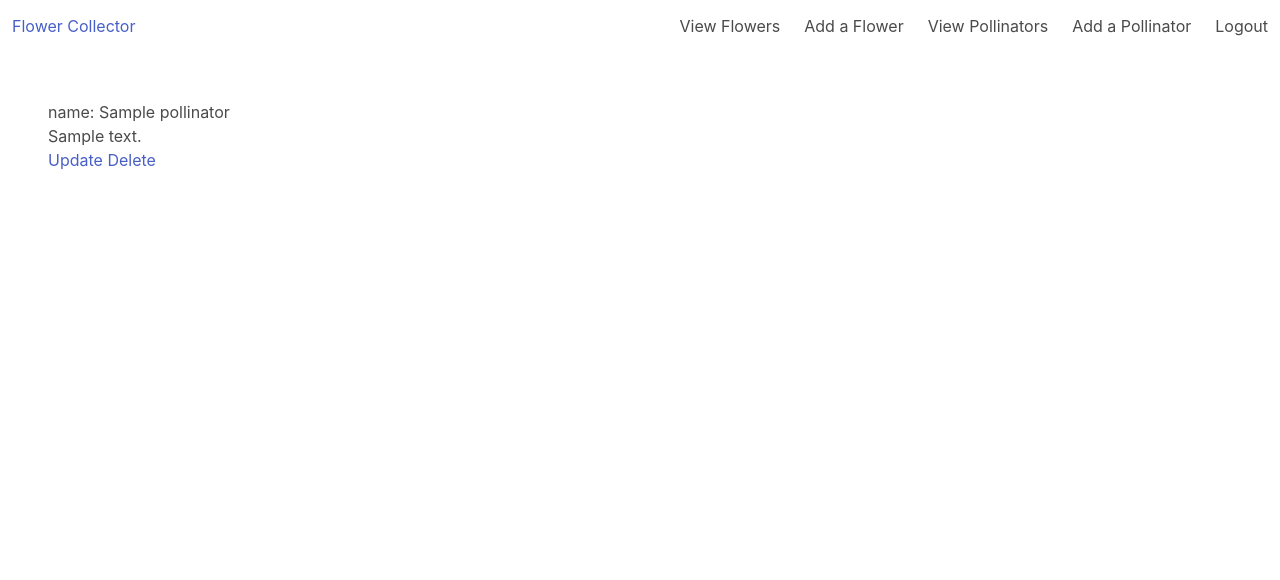
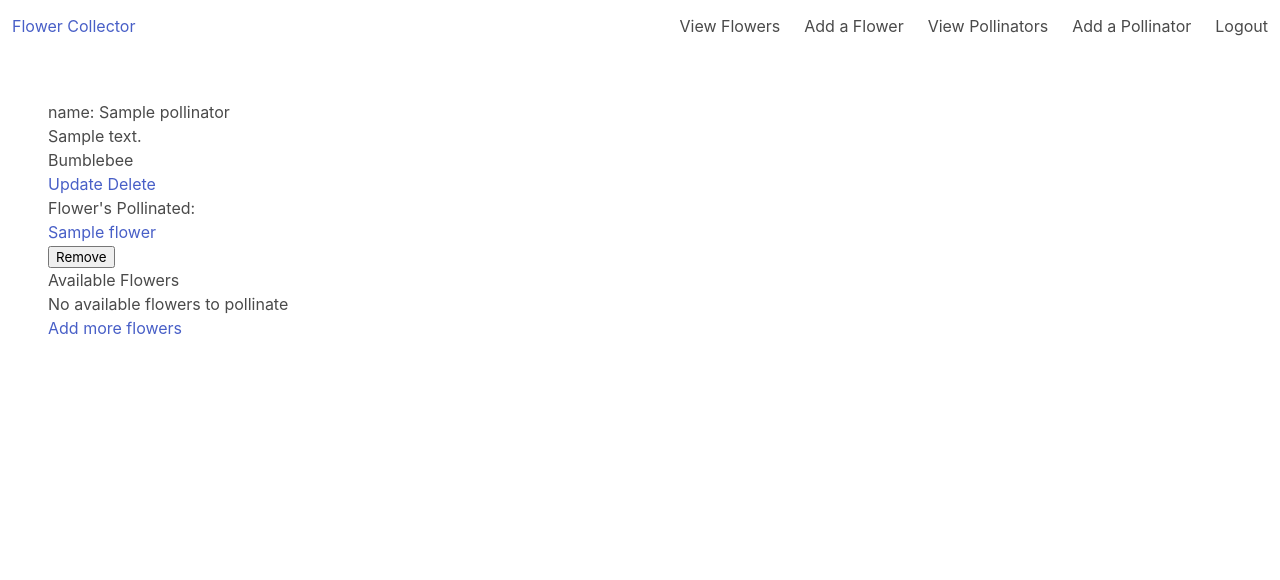
Before and after one commit to ambertav/flower_collector, a Django app: page /pollinators/1/ in a window 1280 px wide. Shown: the top 580 px of the page. Run offline with Django 4.2, Linux system fonts and the light colour scheme; a user stored in the database is signed in; tables that the repository leaves empty hold one stand-in row (values such as "Sample post").

Commit message:
implements pollinator, flower assoc and unassoc

```diff
--- a/main_app/templates/pollinators/pollinator_detail.html
+++ b/main_app/templates/pollinators/pollinator_detail.html
@@ -9,7 +9,49 @@
     <div>
         <h3>name: {{ pollinator.name.capitalize }}</h3>
         <p>{{ pollinator.description }}</p>
+        <p>{{ pollinator.get_type_display }}</p>
         <a href="{% url 'pollinator_update' pollinator.id %}">Update</a>
         <a href="{% url 'pollinator_delete' pollinator.id %}">Delete</a>
     </div>
+
+    <div>
+        <h3>Flower's Pollinated:</h3>
+        {% if pollinator.flowers.count %}
+            {% for flower in pollinator.flowers.all %}
+                <div>
+                    <a href="{% url 'flower_detail' flower.id %}">
+                        <p>{{ flower.name.capitalize }}</p>
+                    </a>
+                    <form action="{% url 'unassoc_flower' pollinator.id flower.id %}" method="POST">
+                        {% csrf_token %}
+                        <input type="submit" value="Remove">
+                    </form>
+                </div>
+            {% endfor %}
+        {% else %}
+            <p>{{ pollinator.name }} hasn't pollinated any flowers yet</p>
+        {% endif %}
+    </div>
+    <div>
+        <h3>Available Flowers</h3>
+        {% if flowers.count %}
+            {% for flower in flowers %}
+                {% if flower.stage == 'P' %}
+                    <div>
+                        <a href="{% url 'flower_detail' flower.id %}">
+                            <p>{{ flower.name.capitalize }}</p>
+                        </a>
+                        <form action="{% url 'assoc_flower' pollinator.id flower.id %}" method="POST">
+                            {% csrf_token %}
+                            <input type="submit" value="Add">
+                        </form>
+                    </div>
+                {% endif %}
+            {% endfor %}
+        {% else %}
+            <p>No available flowers to pollinate</p>
+            <a href="{% url 'flower_create' %}">Add more flowers</a>
+        {% endif %}
+    </div>
+
 {% endblock %}
--- a/main_app/templates/pollinators/pollinator_list.html
+++ b/main_app/templates/pollinators/pollinator_list.html
@@ -14,6 +14,7 @@
                         <p class="card-header-title p-0">{{ pollinator.name.capitalize }}</p>
                         <div class="ml-4">
                             <p>{{ pollinator.description.capitalize }}</p>
+                            <p>{{ pollinator.get_type_display }}</p>
                         </div>
                     </div>
                 </a>
--- a/main_app/urls.py
+++ b/main_app/urls.py
@@ -13,8 +13,10 @@ urlpatterns = [
     path('accounts/signup/', views.signup, name='signup'),
 
     path('pollinators/', views.PollinatorList.as_view(), name='pollinator_list'),
-    path('pollinators/<int:pk>/', views.PollinatorDetail.as_view(), name='pollinator_detail'),
+    path('pollinators/<int:pollinator_id>/', views.pollinator_detail, name='pollinator_detail'),
     path('pollinators/create/', views.PollinatorCreate.as_view(), name='pollinator_create'),
     path('pollinators/<int:pk>/update/', views.PollinatorUpdate.as_view(), name='pollinator_update'),
     path('pollinators/<int:pk>/delete/', views.PollinatorDelete.as_view(), name='pollinator_delete'),
+    path('pollinators/<int:pollinator_id>/assoc_flower/<int:flower_id>/', views.assoc_flower, name='assoc_flower'),
+    path('pollinators/<int:pollinator_id>/unassoc_flower/<int:flower_id>/', views.unassoc_flower, name='unassoc_flower'),
 ]
--- a/main_app/views.py
+++ b/main_app/views.py
@@ -4,6 +4,7 @@ from django.views.generic.edit import CreateView, UpdateView, DeleteView, ModelF
 from django.contrib.auth.forms import UserCreationForm
 from django.contrib.auth import login
 from django.contrib.auth.mixins import LoginRequiredMixin
+from django.contrib.auth.decorators import login_required
 
 from .models import Flower, Pollinator
 from .forms import WateringForm
@@ -37,6 +38,17 @@ def add_watering (request, flower_id) :
         new_watering.save()
     return redirect('flower_detail', pk=flower_id)
 
+def assoc_flower (request, pollinator_id, flower_id) :
+    if Flower.objects.get(id=flower_id).stage == 'P' :
+        pollinator = Pollinator.objects.get(id=pollinator_id)
+        pollinator.flowers.add(flower_id)
+        return redirect('pollinator_detail', pollinator_id=pollinator_id)
+
+
+def unassoc_flower (request, pollinator_id, flower_id) :
+    pollinator = Pollinator.objects.get(id=pollinator_id)
+    pollinator.flowers.remove(flower_id)
+    return redirect('pollinator_detail', pollinator_id=pollinator_id)
 
 # CBV for Flower
 class FlowerList (LoginRequiredMixin, ListView) :
@@ -88,11 +100,27 @@ class PollinatorList (LoginRequiredMixin, ListView) :
     def get_queryset (self) :
         return Pollinator.objects.filter(user=self.request.user)
 
-class PollinatorDetail (LoginRequiredMixin, DetailView) :
-    template_name = 'pollinators/pollinator_detail.html'
+# class PollinatorDetail (LoginRequiredMixin, DetailView) :
+#     template_name = 'pollinators/pollinator_detail.html'
 
-    def get_queryset (self) :
-        return Pollinator.objects.filter(user=self.request.user)
+#     def get_queryset (self) :
+#         return Pollinator.objects.filter(user=self.request.user)
+
+#     def get_context_data(self, **kwargs):
+#         context = super(PollinatorDetail, self).get_context_data(**kwargs)
+#         context['flowers'] = Flower.objects.all()
+#         return context
+
+@login_required
+def pollinator_detail (request, pollinator_id) :
+    pollinator = Pollinator.objects.get(id=pollinator_id)
+    pollinated_flower_ids = pollinator.flowers.all().values_list('id')
+    available_flowers = Flower.objects.exclude(id__in=pollinated_flower_ids)
+
+    return render(request, 'pollinators/pollinator_detail.html', {
+        'pollinator': pollinator,
+        'flowers': available_flowers
+    })
 
 class PollinatorCreate (LoginRequiredMixin, CreateView) :
     model = Pollinator
```
Lines whose indentation alone changed are shown as unchanged.
